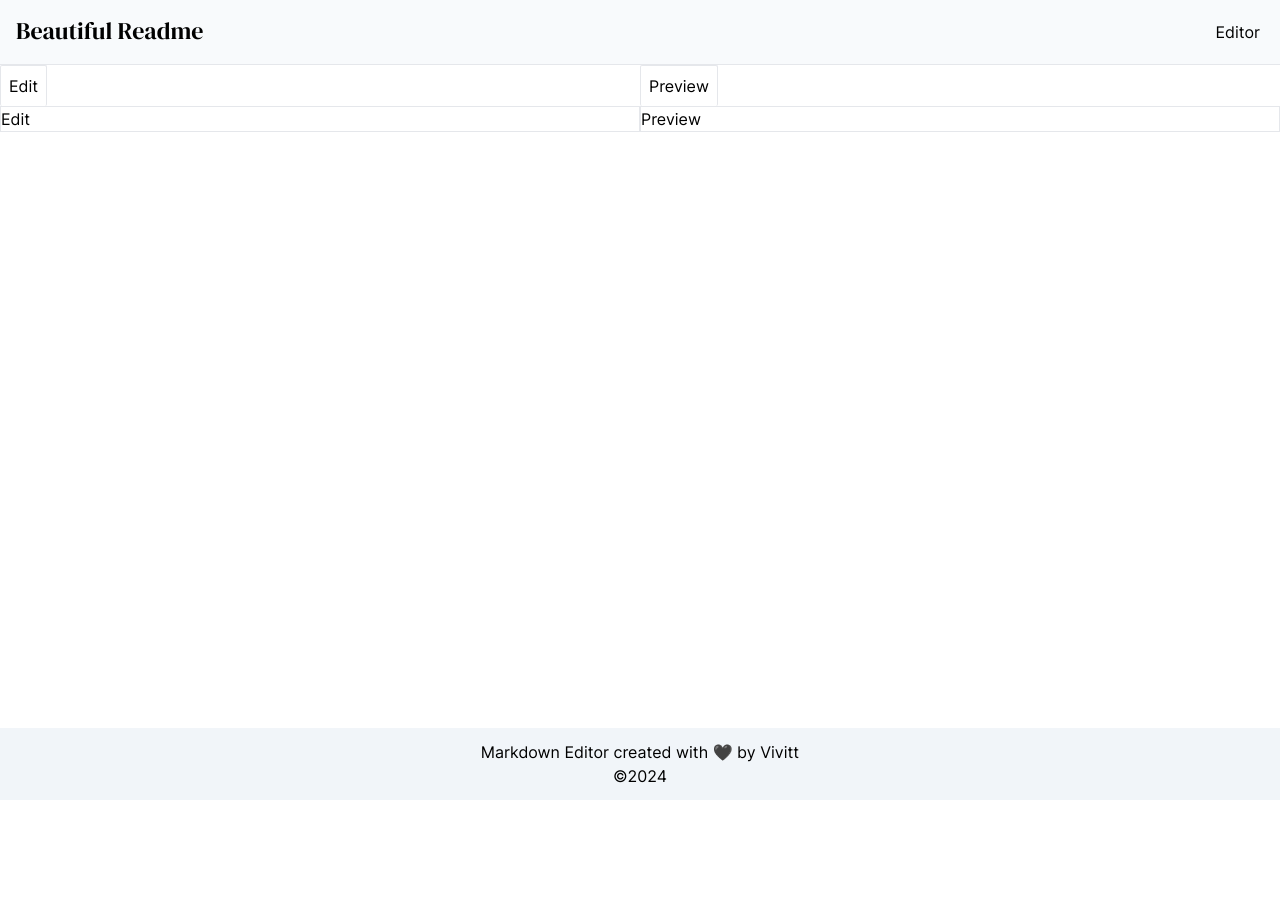
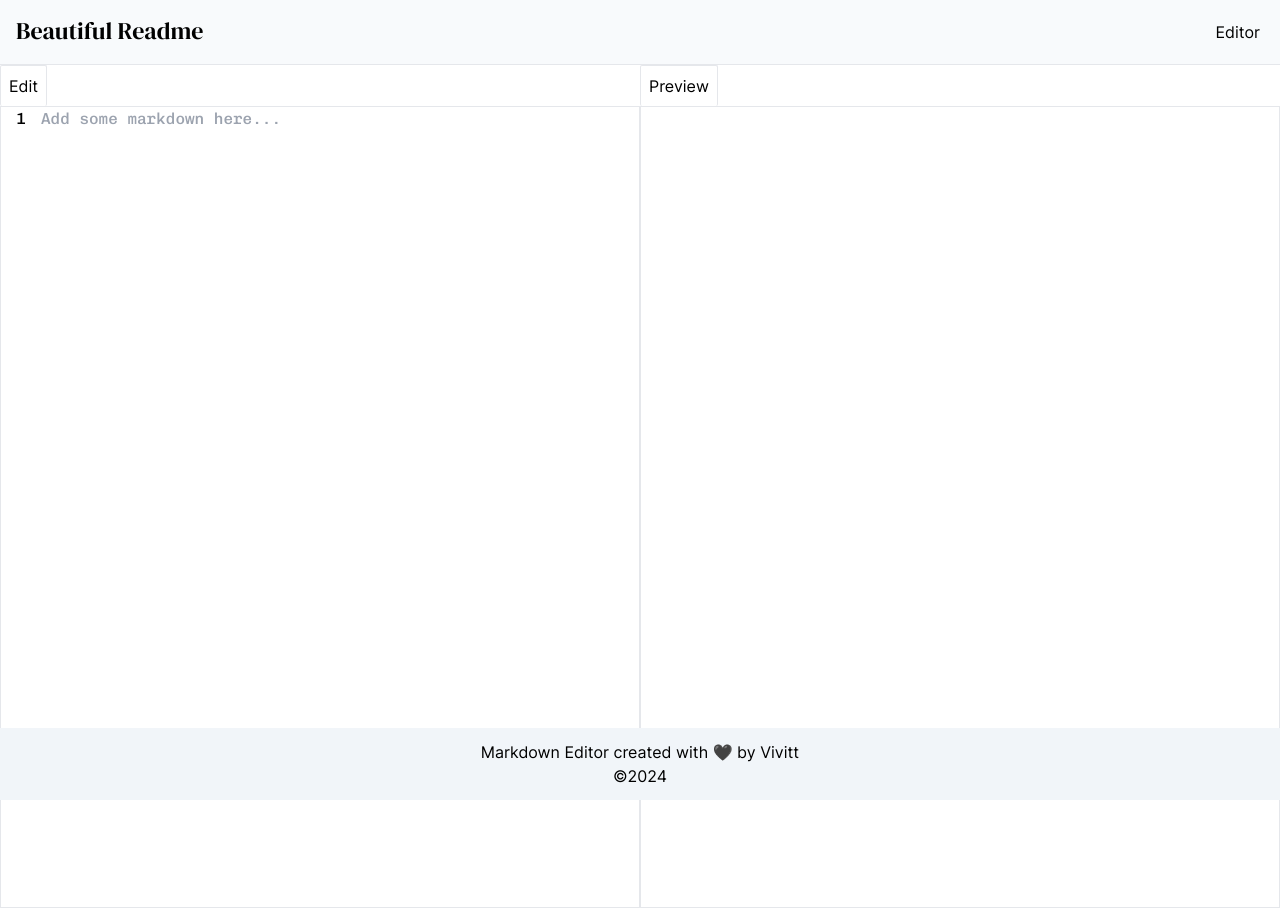
Before and after one commit to vivitt/online-markdown-editor, a Next.js app: page /editor in a window 1280 px wide. Before the commit the page ends 800 px from the top, so only its background shows below. Built offline with nearby package versions, Linux system fonts and the light colour scheme.

Commit message:
fix import

```diff
--- a/app/editor/page.tsx
+++ b/app/editor/page.tsx
@@ -1,9 +1,9 @@
 "use client";
 import { useState } from "react";
-import PreviewArea from "../components/previewArea";
-import EditArea from "../components/EditArea";
 import Panel from "../components/Panel";
 import PanelGroup from "../components/PanelGroup";
+import EditArea from "../components/EditArea";
+import PreviewArea from "../components/previewArea";
 
 export default function Editor() {
   const [markdown, setMarkdown] = useState("");
@@ -19,21 +19,18 @@ export default function Editor() {
           {
             id: "edit",
             header: "Edit",
-            content: <div>Edit</div>,
+            content: <EditArea onChange={onChange}></EditArea>,
           },
           {
             id: "preview",
             header: "Preview",
-            content: <div>Preview</div>,
+            content: <PreviewArea markdown={markdown}></PreviewArea>,
           },
         ]}
         renderPanels={(content) => {
           return <Panel>{content}</Panel>;
         }}
-      >
-        <EditArea onChange={onChange}></EditArea>
-        <PreviewArea markdown={markdown}></PreviewArea>
-      </PanelGroup>
+      ></PanelGroup>
     </>
   );
 }
```
